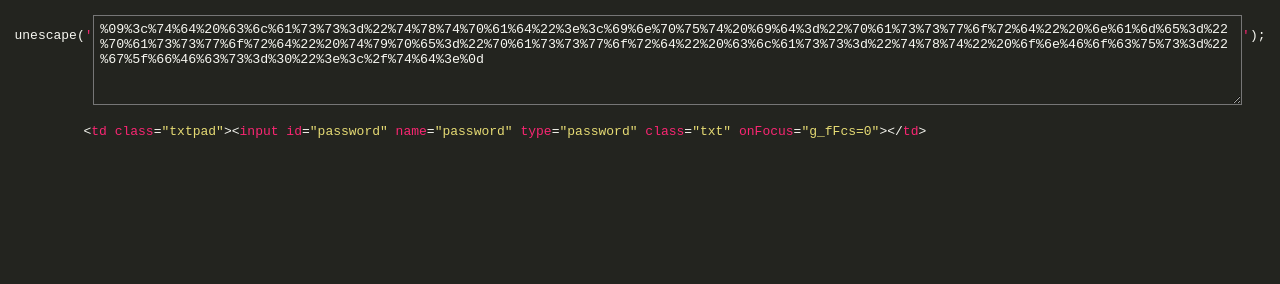
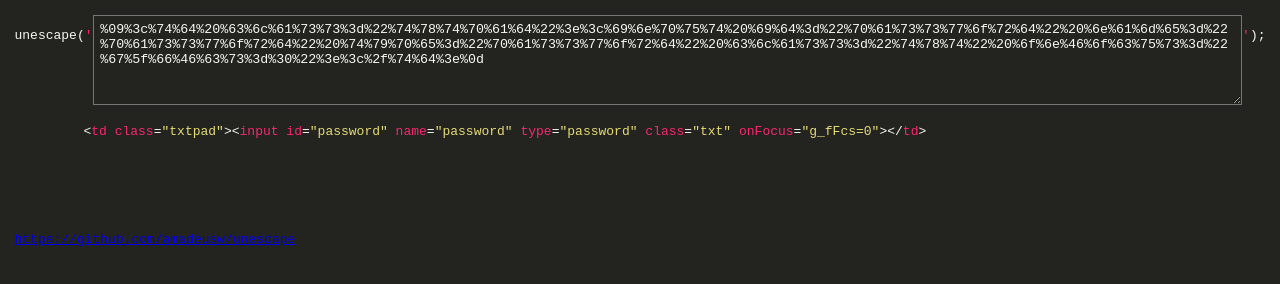
Before and after one commit to AmadeusW/unescape, a plain HTML site: page index.html in a window 1280 px wide. Drawn offline with Linux system fonts and the light colour scheme.

Commit message:
link to github

```diff
--- a/index.html
+++ b/index.html
@@ -24,6 +24,8 @@
         </p>
     </div>
     <pre><code  id="result"></code></pre>
+    <br /><br /><br /><br />
+    <p><a href="https://github.com/amadeusw/unescape">https://github.com/amadeusw/unescape</a></p>
 </body>
 <script type='text/javascript'>
     // sample
```
